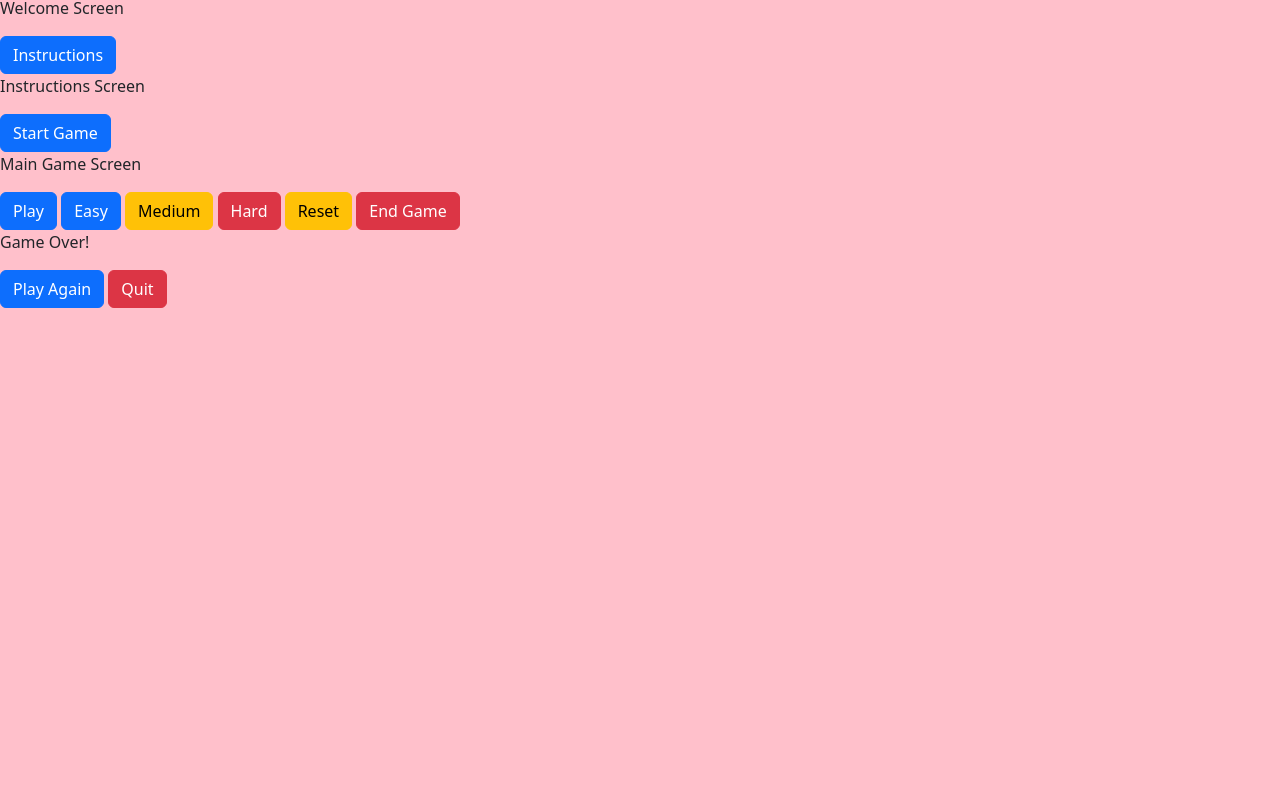
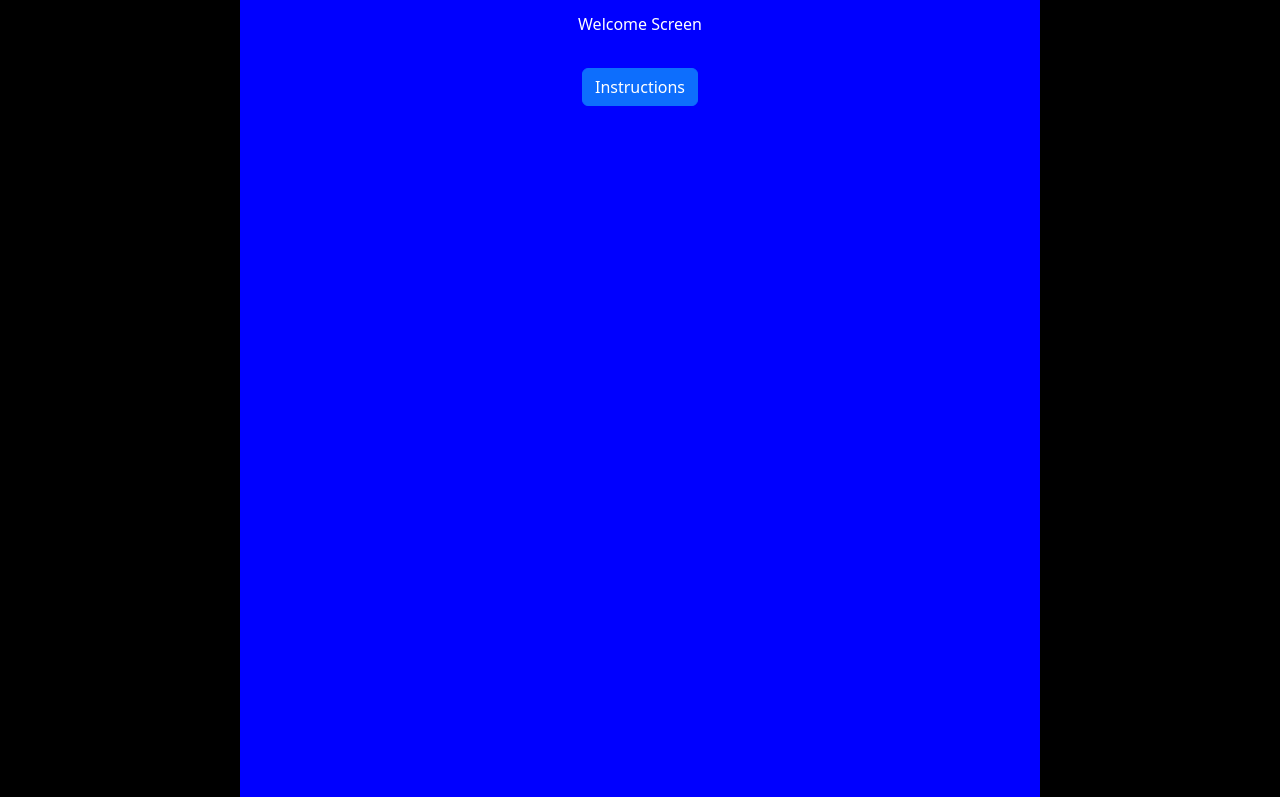
Before and after one commit to kendradias/JSGame, a plain HTML site: page index.html in a window 1280 px wide. Shown: the part 60-857 px from the top of the page. Before the commit the page ends 800 px from the top, so only its background shows below. Drawn offline with nearby package versions, Linux system fonts and the light colour scheme.

Commit message:
added styling to get the game-board looking how I want

```diff
--- a/index.html
+++ b/index.html
@@ -15,6 +15,7 @@
             <h1>Hungry Hero</h1>
         </header>
 
+        <div id="game-board">
             <div id="welcome-screen" class="screen">
                 <div class="screen-content">
                     <p>Welcome Screen</p>
@@ -30,24 +31,37 @@
             </div>
 
             <div id="game-screen" class="screen">
+                <div id="time-display">00:00:0</div>
+                <div class="progress">
+                    <div id="progress-bar"class="progress-bar bg-success" role="progressbar" aria-valuenow="0" aria-valuemin="0" aria-valuemax="100" style="width: 0%;"></div>
+                </div>
                 <div class="screen-content">
                     <p>Main Game Screen</p>
                     <button id="play-pause-btn" class="btn btn-primary">Play</button>
-                <button id="easy-btn" class="btn btn-primary">Easy</button>
-                <button id="medium-btn" class="btn btn-warning">Medium</button>
-                <button id="hard-btn" class="btn btn-danger">Hard</button>
                     <button id="reset-btn" class="btn btn-warning">Reset</button>
                     <button id="end-game-btn" class="btn btn-danger">End Game</button>
+
+                    <div class="select-form">
+                        <label for="difficulty-select">Difficulty Level:</label>
+                        <select id="difficulty-select" class="form-control">
+                            <option>Easy</option>
+                            <option>Medium</option>
+                            <option>Hard</option>
+                        </select>
+                    </div>
                 </div>
             </div>
 
             <div id="game-over-screen" class="screen">
-            <div class="screeh-content">
+                <div class="screen-content">
                     <p>Game Over!</p>
                     <button id="play-again-btn" class="btn btn-primary">Play Again</button>
-                <button id="final-quit-btn" class="btn btn-danger">Quit</button>
+                    <button id="quit-btn" class="btn btn-danger">Quit</button>
                 </div>
             </div>
+        </div>
+
+
 
     </main>
     <script src="https://code.jquery.com/jquery-3.7.1.min.js"
--- a/scripts/script.js
+++ b/scripts/script.js
@@ -1,3 +1,58 @@
 'use strict';
 
-console.log("hi");
+const game = {
+    isRunning: false,
+    wasRunning: false,
+    isPaused: false,
+    currentScreen: 'welcome-screen',
+    $progressBar: $('#progress-bar'),
+    $timeDisplay: $('#time-display'),
+
+
+  //switch screen function
+  switchScreen: function(screen) {
+    //update current screen property
+    this.currentScreen = screen;
+    //hide all screens and show selected screen
+    $('.screen').hide();
+    $(`#${screen}`).show();
+    //if current screen is game over screen, stop game
+    if (this.currentScreen === 'game-over-screen') {
+        this.isRunning = false;
+    }
+  },
+
+  toggleRunning: function () {
+    this.isRunning = !this.isRunning;
+    //update button text to display play/pause
+    $('#play-pause-btn').text(this.isRunning ? 'Pause' : 'Play');
+    }
+}
+
+//Event Listeners
+$(document).ready(function() {
+    game.switchScreen('welcome-screen');
+
+    //WELCOME SCREEN BUTTONS
+    //go to instructions screen
+    $('#instructions-btn').click(() => game.switchScreen('instructions-screen'));
+
+    //INSTRUCTIONS SCREEN BUTTONS
+    //start game and navigate to game screen on click
+    $('#play-game-btn').click(() => game.switchScreen('game-screen'));
+
+    //GAME SCREEN BUTTONS
+    //toggle game state on click
+    $('#play-pause-btn').click(() => game.toggleRunning());
+    //end game and navigate to game over screen on click
+    $('#end-game-btn').click(() => game.switchScreen('game-over-screen'));
+    //redirect back to welcome screen on click
+    $('#quit-btn').click(() => game.switchScreen('welcome-screen'));
+
+    //GAME OVER BUTTONS
+    // switch to game screen on click
+    $('#play-again-btn').click(() => game.switchScreen('game-screen'));
+    //redirect back to splash screen on click
+    $('#quit-btn').click(() => game.switchScreen('welcome-screen'));
+
+});
--- a/styles/styles.css
+++ b/styles/styles.css
@@ -5,6 +5,28 @@
     padding: 0;
 }
 
+#game-board {
+    width: 800px;
+    min-height: 1000px;
+    background: blue;
+    padding: 1rem;
+
+}
+
+.screen-content {
+    display: flex;
+    width: 100%;
+    flex-direction: column;
+    justify-content: center;
+    align-items: center;
+    gap: 1rem;
+}
+
 body {
-    background-color: pink;
+    background-color: black;
+    color: white;
+    display: flex;
+    justify-content: center;
+    align-items: center;
+    min-height: 100vh;
 }
```
Lines whose indentation alone changed are shown as unchanged.
